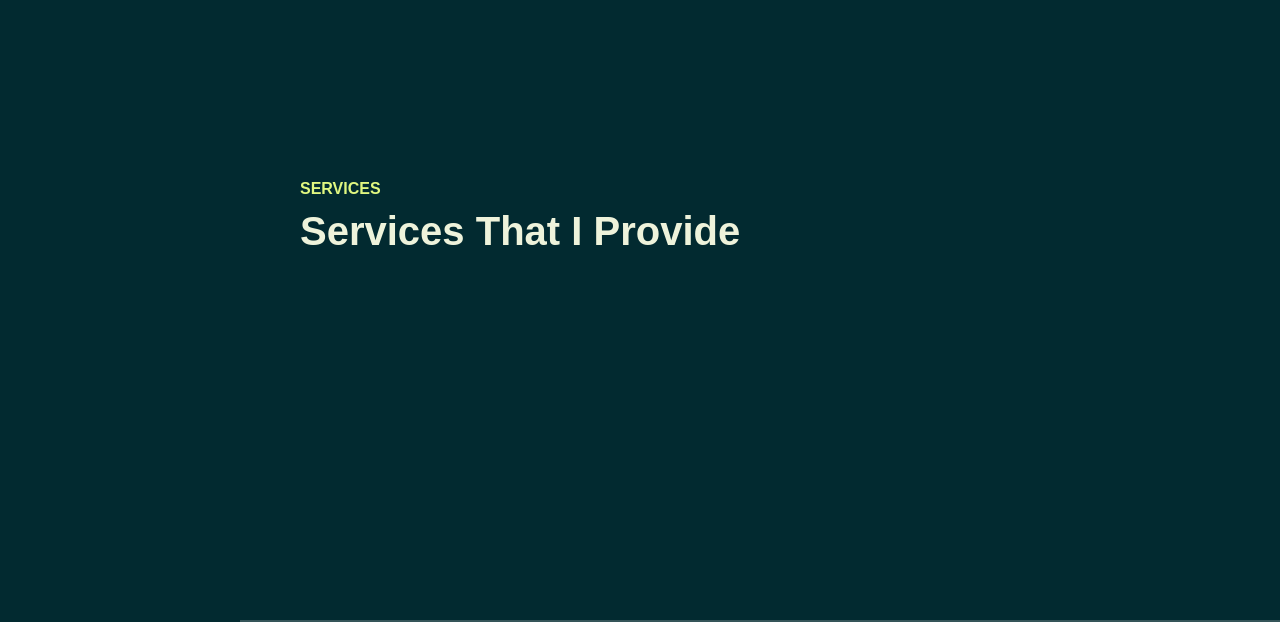
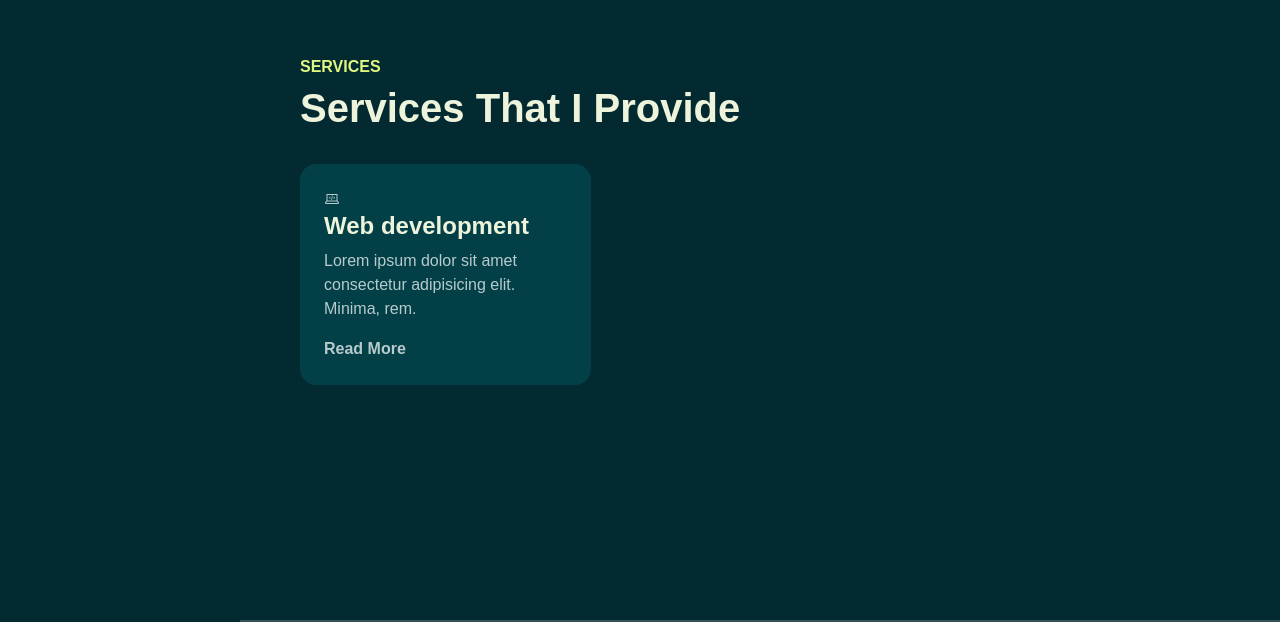
Before and after one commit to AdemirSuarez/boostrap-personal-website-v1.0, a plain HTML site: page index.html in a window 1280 px wide. Shown: the part 978-1600 px from the top of the page. Drawn offline with Linux system fonts and the light colour scheme; a web font is replaced by a local one.

Commit message:
Added first service element (incomplete)

```diff
--- a/assets/css/style.css
+++ b/assets/css/style.css
@@ -41,6 +41,10 @@ img {
     color: var(--color-brand);
 }
 
+.bg-base {
+    background-color: var(--color-base);
+}
+
 .text-colombia {
     background: #FFCD00;
     background: linear-gradient(to bottom, #FFCD00 40%, #003087 60%, #C8102E 80%);
@@ -59,6 +63,12 @@ img {
     padding-bottom: 80px;
     border-bottom: 2px solid rgba(255, 255, 255, 0.2);
 }
+
+.shadow-effect {
+    transition: all 0.5s;
+}
+
+
 
 /* NAVBAR */
 
--- a/index.html
+++ b/index.html
@@ -1,6 +1,5 @@
 <!DOCTYPE html>
 <html lang="en">
-
   <head>
     <meta charset="UTF-8" />
     <meta name="viewport" content="width=device-width, initial-scale=1.0" />
@@ -12,31 +11,45 @@
   </head>
 
   <body>
-
-
     <!-- NAVBAR -->
     <nav class="navbar navbar-expand-lg navbar-dark fixed-top">
       <div class="container flex-lg-column">
         <a class="navbar-brand mb-lg-4 mx-lg-auto" href="#">
           <span class="h3 fw-bold d-block d-lg-none">Ademir Suarez</span>
-        <img src="./assets/images/person.jpg" class="d-none d-lg-block rounded-circle " alt="This is a picture of me">
+          <img
+            src="./assets/images/person.jpg"
+            class="d-none d-lg-block rounded-circle"
+            alt="This is a picture of me"
+          />
         </a>
-      <button class="navbar-toggler" type="button" data-bs-toggle="collapse" data-bs-target="#navbarNav"
-        aria-controls="navbarNav" aria-expanded="false" aria-label="Toggle navigation">
+        <button
+          class="navbar-toggler"
+          type="button"
+          data-bs-toggle="collapse"
+          data-bs-target="#navbarNav"
+          aria-controls="navbarNav"
+          aria-expanded="false"
+          aria-label="Toggle navigation"
+        >
           <span class="navbar-toggler-icon"></span>
         </button>
         <div class="collapse navbar-collapse" id="navbarNav">
           <ul class="navbar-nav ms-auto flex-lg-column text-lg-center">
             <li class="nav-item">
-            <a class="nav-link active" aria-current="page" href="#home">Home</a>
+              <a class="nav-link active" aria-current="page" href="#home"
+                >Home</a
+              >
             </li>
             <li class="nav-item">
-            <a class="nav-link active" aria-current="page" href="#services">Services</a>
-
+              <a class="nav-link active" aria-current="page" href="#services"
+                >Services</a
+              >
             </li>
 
             <li class="nav-item">
-            <a class="nav-link active" aria-current="page" href="#work">Work</a>
+              <a class="nav-link active" aria-current="page" href="#work"
+                >Work</a
+              >
             </li>
 
             <li class="nav-item">
@@ -70,14 +83,18 @@
 
     <!-- CONTENT WRAPPER -->
     <div id="content-wrapper">
-
       <!-- HOME -->
       <section id="home" class="full-height px-lg-5">
         <div class="container">
           <div class="row">
             <div class="col-lg8">
-            <h1 class="display-4 fw-bold">I'M A <span class="text-brand">WEB DEVELOPER</span> FROM BARRANQUILLA, <span class="text-colombia">COLOMBIA</span></h1>
-            <p class="lead mt-2 mb-4">I'm Ademir Suarez and I design and create awesome websites</p>
+              <h1 class="display-4 fw-bold">
+                I'M A <span class="text-brand">WEB DEVELOPER</span> FROM
+                BARRANQUILLA, <span class="text-colombia">COLOMBIA</span>
+              </h1>
+              <p class="lead mt-2 mb-4">
+                I'm Ademir Suarez and I design and create awesome websites
+              </p>
               <a href="#work" class="btn btn-brand me-3">See my work</a>
               <a href="#contact" class="link-custom">Contact me</a>
             </div>
@@ -89,16 +106,28 @@
       <!-- SERVICES -->
       <section id="services" class="full-height px-lg-5">
         <div class="container">
-        <div class="row">
+          <div class="row pb-4">
             <div class="col-lg-8">
               <h6 class="text-brand">SERVICES</h6>
               <h1>Services That I Provide</h1>
             </div>
           </div>
+
+          <div class="row">
+            <div class="col-md-4">
+              <div class="service p-4 bg-base rounded-4 shadow-effect">
+                <div class="iconbox">
+                  <i class="las la-laptop-code"></i>
+                </div>
+                <h4>Web development</h4>
+                <p>Lorem ipsum dolor sit amet consectetur adipisicing elit. Minima, rem.</p>
+                <a href="#" class="link-custom">Read More</a>
+              </div>
+            </div>
+          </div>
         </div>
       </section>
       <!-- /SERVICES -->
-
     </div>
     <!-- /CONTENT WRAPPER -->
 
@@ -106,5 +135,4 @@
     <script src="./assets/js/aos.js"></script>
     <script src="./assets/js/main.js"></script>
   </body>
-
 </html>
```
Lines whose indentation alone changed are shown as unchanged.
